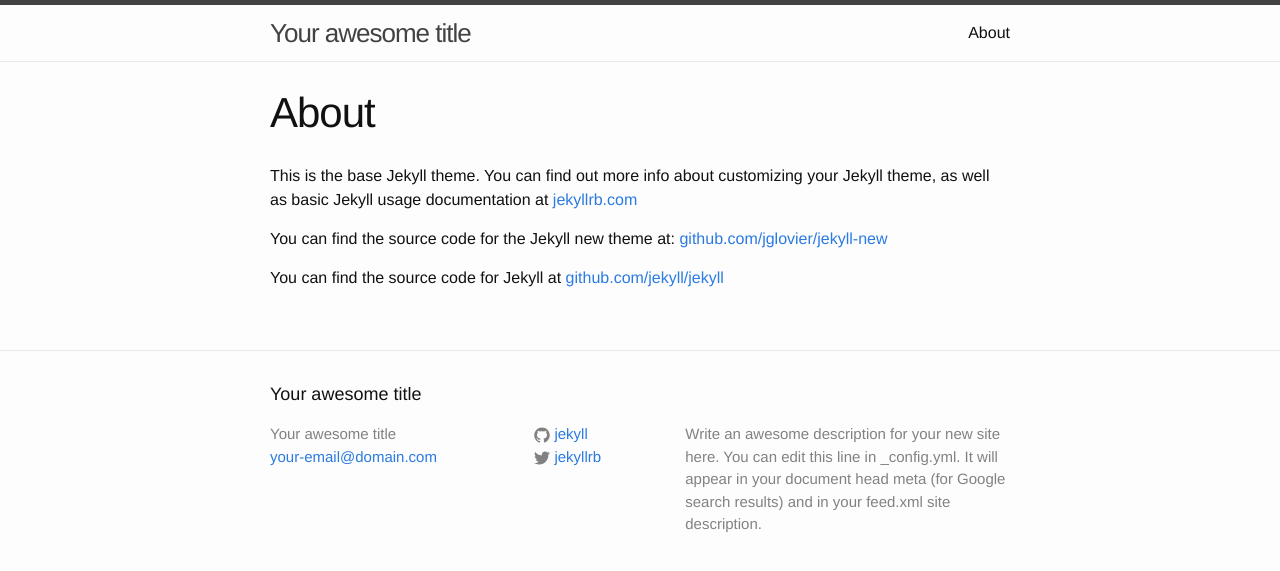
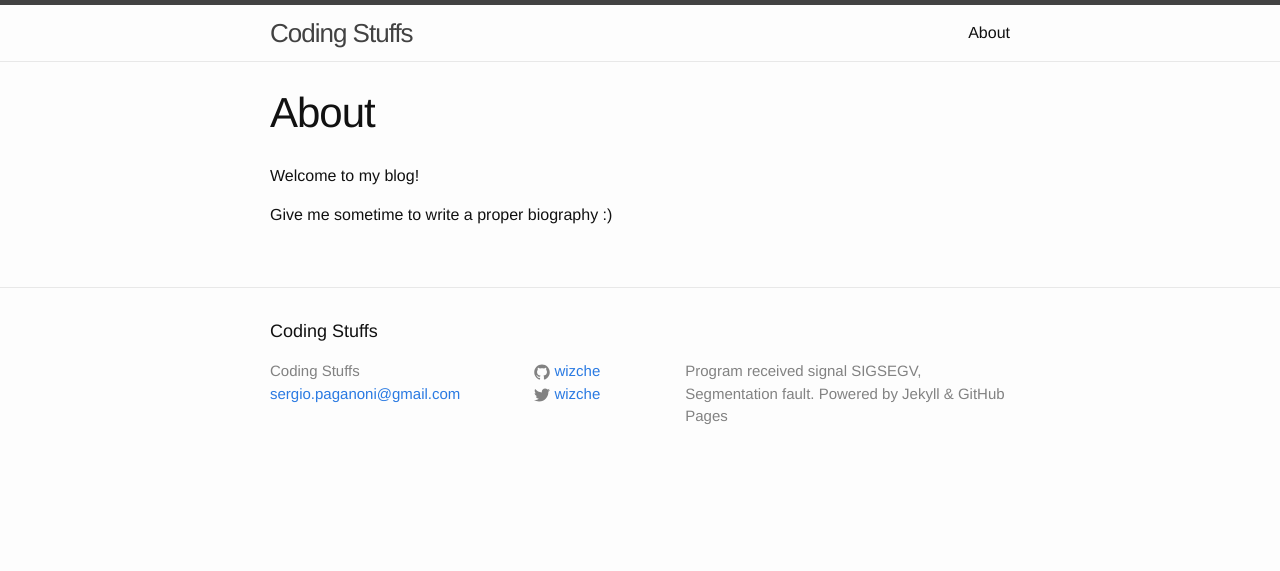
Before and after one commit to wizche/wizche, a Jekyll site: the page built from about.md, in a window 1280 px wide. Shown: the top 571 px of the page. Built offline with Jekyll 4.4.1, drawn with Linux system fonts in a browser that asks for light colours; Markdown is read by kramdown in place of the engine named in the settings.

Commit message:
First draft

```diff
--- a/_config.yml
+++ b/_config.yml
@@ -1,14 +1,13 @@
 # Site settings
-title: Your awesome title
-email: your-email@domain.com
-description: > # this means to ignore newlines until "baseurl:"
-  Write an awesome description for your new site here. You can edit this
-  line in _config.yml. It will appear in your document head meta (for
-  Google search results) and in your feed.xml site description.
+title: Coding Stuffs
+email: sergio.paganoni@gmail.com
+description:
+  Program received signal SIGSEGV, Segmentation fault.
+  Powered by Jekyll & GitHub Pages
 baseurl: "" # the subpath of your site, e.g. /blog/
-url: "http://yourdomain.com" # the base hostname & protocol for your site
-twitter_username: jekyllrb
-github_username:  jekyll
+url: "http://blog.wizche.ch" # the base hostname & protocol for your site
+twitter_username: wizche
+github_username:  wizche
 
 # Build settings
-markdown: kramdown
+markdown: redcarpet
--- a/about.md
+++ b/about.md
@@ -4,8 +4,6 @@ title: About
 permalink: /about/
 ---
 
-This is the base Jekyll theme. You can find out more info about customizing your Jekyll theme, as well as basic Jekyll usage documentation at [jekyllrb.com](http://jekyllrb.com/)
+Welcome to my blog!
 
-You can find the source code for the Jekyll new theme at: [github.com/jglovier/jekyll-new](https://github.com/jglovier/jekyll-new)
-
-You can find the source code for Jekyll at [github.com/jekyll/jekyll](https://github.com/jekyll/jekyll)
+Give me sometime to write a proper biography :)
```
Also changed, not shown: _posts/2015-08-08-blog-migrated.markdown (added, +10 -0 lines), _posts/2015-08-08-welcome-to-jekyll.markdown (deleted, +0 -25 lines).
